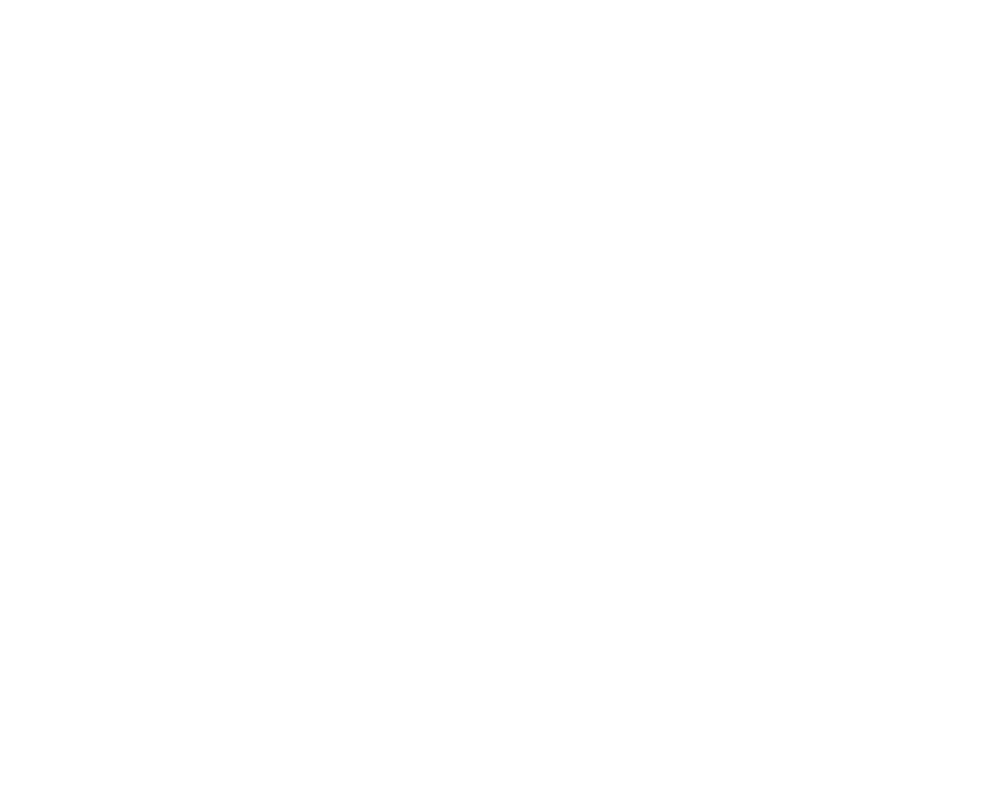
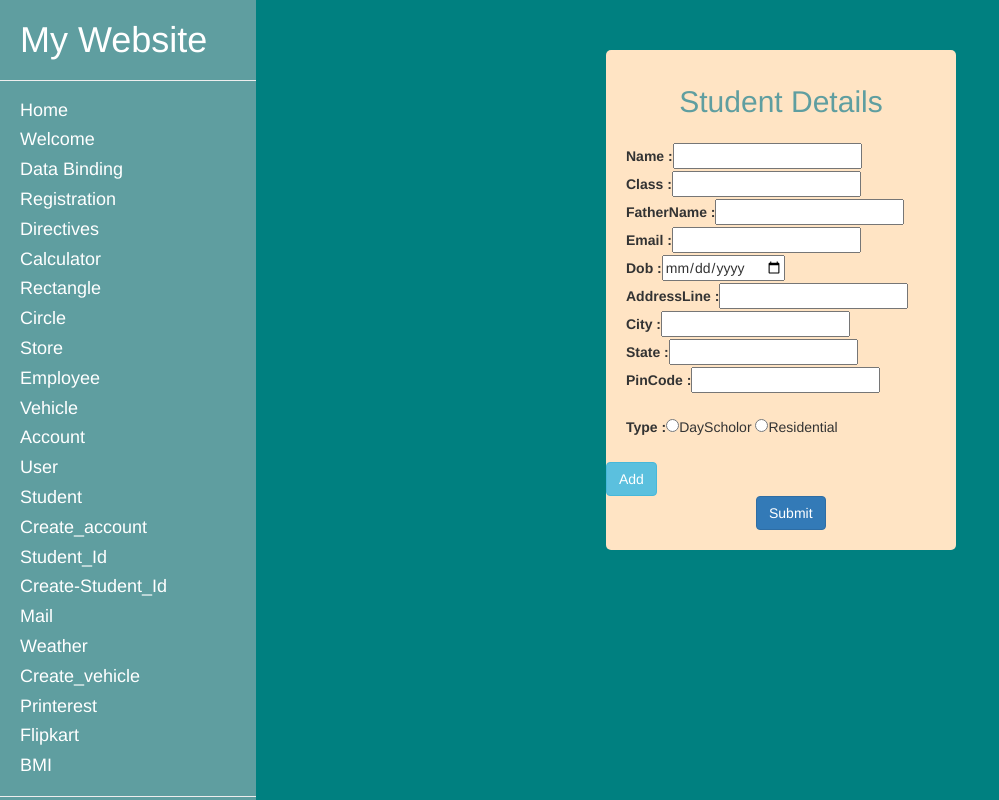
Before and after one commit to Bheemraaj/Angular_Project, an Angular app: page /dashboard/student in a window 1280 px wide. Before the commit this address led to /. Shown: the whole page, without its empty margins (0-999 px from the left). Built offline with nearby package versions, Linux system fonts and the light colour scheme.

Commit message:
validations

```diff
--- a/src/app/app-routing.module.ts
+++ b/src/app/app-routing.module.ts
@@ -24,6 +24,7 @@ import { CreateAccountComponent } from './create-account/create-account.componen
 import { StudentIdComponent } from './student-id/student-id.component';
 import { CreateStudentIdComponent } from './create-student-id/create-student-id.component';
 import { CreateUserComponent } from './create-user/create-user.component';
+import { StudentComponent } from './student/student.component';
 
 const routes: Routes = [
   {path:'dashboard',component:DashboardComponent,children:[
@@ -49,7 +50,8 @@ const routes: Routes = [
     {path:'create_account',component:CreateAccountComponent},
     {path:'student_id',component:StudentIdComponent},
     {path:'create-student_id',component:CreateStudentIdComponent},
-    {path:'create-user',component:CreateUserComponent}
+    {path:'create-user',component:CreateUserComponent},
+    {path:'student',component:StudentComponent}
 
     ]},
     {path:'login',component:LoginComponent}
--- a/src/app/app.module.ts
+++ b/src/app/app.module.ts
@@ -29,6 +29,7 @@ import { CreateAccountComponent } from './create-account/create-account.componen
 import { StudentIdComponent } from './student-id/student-id.component';
 import { CreateStudentIdComponent } from './create-student-id/create-student-id.component';
 import { CreateUserComponent } from './create-user/create-user.component';
+import { StudentComponent } from './student/student.component';
 
 
 @NgModule({
@@ -58,6 +59,7 @@ import { CreateUserComponent } from './create-user/create-user.component';
     StudentIdComponent,
     CreateStudentIdComponent,
     CreateUserComponent,
+    StudentComponent,
 
   ],
   imports: [
--- a/src/app/create-user/create-user.component.css
+++ b/src/app/create-user/create-user.component.css
@@ -1,5 +1,18 @@
 form{
-    width: 350px;
-    height: 400px;
+    width: 370px;
+    height: 600px;
    background-color: coral;
+   cursor: pointer;
+   /* overflow: auto; */
 }
+h2{
+    text-align: center;
+    color: white;
+    padding: 10px;
+}
+input{
+    margin-left: 30px;
+}
+label{
+    padding-left: 20px;
+}
--- a/src/app/create-user/create-user.component.html
+++ b/src/app/create-user/create-user.component.html
@@ -20,15 +20,25 @@
     <div *ngIf="userForm.get('email')?.touched && userForm.get('email')?.invalid">
         <p class="error" *ngIf="userForm.get('email')?.errors?.['required']">Email is required</p>
         <p class="error" *ngIf="userForm.get('email')?.errors?.['email']">Eamil Format</p>
-        <!-- <p class="error" *ngIf="userForm.get('email')?.errors?.['max']">Maximum 60 years</p> -->
     </div><br>
     <label for="">Phone :</label>
-    <input type="text" formControlName="phone"><br>
+    <input type="number" formControlName="phone">
+    <div *ngIf="userForm.get('phone')?.touched && userForm.get('phone')?.invalid">
+        <p class="error" *ngIf="userForm.get('phone')?.errors?.['required']">Phone number is required.</p>
+        <p class="error" *ngIf="userForm.get('phone')?.errors?.['pattern']">Invalid phone number format.</p>
+    </div><br>
     <div formGroupName="address">
         <label for="">City :</label>
-        <input type="text" formControlName="city"><br>
+        <input type="text" formControlName="city">
+        <div *ngIf="userForm.get('address')?.get('city')?.touched && userForm.get('address')?.get('city')?.invalid">
+            <p class="error" *ngIf="userForm.get('address')?.get('city')?.errors?.['required']">City is required.</p>
+        </div><br>
         <label for="">pin :</label>
-        <input type="text" formControlName="pin">
+        <input type="number" formControlName="pin">
+        <div *ngIf="userForm.get('address')?.get('pin')?.touched && userForm.get('address')?.get('pin')?.invalid">
+            <p class="error" *ngIf="userForm.get('address')?.get('pin')?.errors?.['required']">Pin is required.</p>
+
+        </div>
     </div><br>
 
 
@@ -57,8 +67,12 @@
         <div *ngFor="let cards of cardsFormArray.controls; let i=index">
             <div formGroupName="{{i}}">
                 <h2>Card {{i+1}}</h2>
+
                 <label for="">Number :</label>
-                <input type="number" formControlName="number"><br>
+                <input type="number" formControlName="number">
+                <div *ngIf="cardsFormArray.controls[i]?.get('number')?.touched && cardsFormArray.controls[i]?.get('number')?.invalid">
+                    <p class="error" *ngIf="cardsFormArray.controls[i]?.get('number')?.errors?.['required'] "> Number Required</p>
+                </div><br>
 
                 <label for="">Expiry :</label>
 
--- a/src/app/create-user/create-user.component.ts
+++ b/src/app/create-user/create-user.component.ts
@@ -15,11 +15,11 @@ export class CreateUserComponent {
       name:new FormControl('',[Validators.required,Validators.minLength(3),Validators.maxLength(10)]),
       age:new FormControl('',[Validators.required,Validators.min(18),Validators.max(60)]),
       email:new FormControl('',[Validators.required,Validators.email]),
-      phone:new FormControl(),
+      phone:new FormControl('', [Validators.required,Validators.pattern("^[0-9]{10}$")]),
       address: new FormGroup(
         {
-          city:new FormControl(),
-          pin:new FormControl()
+          city:new FormControl('',[Validators.required]),
+          pin:new FormControl('',[Validators.required])
         }
       ),
       type:new FormControl(),
@@ -37,9 +37,9 @@ export class CreateUserComponent {
   addCard(){
     this.cardsFormArray.push(
       new FormGroup({
-        number:new FormControl,
-        expiry:new FormControl,
-        cvv:new FormControl
+        number:new FormControl('',[Validators.required]),
+        expiry:new FormControl(),
+        cvv:new FormControl()
       })
     )
   }
--- a/src/app/dashboard/dashboard.component.html
+++ b/src/app/dashboard/dashboard.component.html
@@ -14,6 +14,7 @@
         <h4 routerLink="vehicle">Vehicle</h4>
         <h4 routerLink="account">Account</h4>
         <h4 routerLink="create-user">User</h4>
+        <h4 routerLink="student">Student</h4>
         <h4 routerLink="create_account">Create_account</h4>
         <h4 routerLink="student_id">Student_Id</h4>
         <h4 routerLink="create-student_id">Create-Student_Id</h4>
--- /dev/null
+++ b/src/app/student/student.component.css
@@ -0,0 +1,22 @@
+form{
+    width: 350px;
+    height: 500px;
+
+    background-color: bisque;
+    margin-top: 50px;
+    margin-left: 350px;
+    border-radius: 5px;
+
+    overflow: auto;
+}
+h2{
+    text-align: center;
+    color: cadetblue;
+    padding: 15px;
+}
+label{
+    margin-left: 20px;
+}
+#b1{
+    margin-left: 150px;
+}
--- /dev/null
+++ b/src/app/student/student.component.html
@@ -0,0 +1,71 @@
+<form [formGroup]="studentForm">
+    <h2>Student Details</h2>
+
+    <label for="">Name :</label>
+    <input type="text" formControlName="name">
+    <div *ngIf="studentForm.get('name')?.touched && studentForm.get('name')?.invalid">
+        <p class="error" *ngIf="studentForm.get('name')?.errors?.['required']">Name is required</p>
+        <p class="error" *ngIf="studentForm.get('name')?.errors?.['minlength']">Minimum 3 charecters</p>
+        <p class="error" *ngIf="studentForm.get('name')?.errors?.['maxlength']">Maximum 10 charecters</p>
+    </div><br>
+    <label for="">Class :</label>
+    <input type="number" formControlName="class"><br>
+    <label for="">FatherName :</label>
+    <input type="text" formControlName="fatherName"><br>
+    <label for="">Email :</label>
+    <input type="email" formControlName="email">
+    <div *ngIf="studentForm.get('email')?.touched && studentForm.get('email')?.invalid">
+        <p class="error" *ngIf="studentForm.get('email')?.errors?.['required']">Email is required</p>
+        <p class="error" *ngIf="studentForm.get('email')?.errors?.['email']"> Invaild Mail Formate</p>
+    </div><br>
+    <label for="">Dob :</label>
+    <input type="date" formControlName="dob"><br>
+
+    <div formGroupName="address">
+        <label for="">AddressLine :</label>
+        <input type="text" formControlName="addressLine"><br>
+        <label for="">City :</label>
+        <input type="text" formControlName="city"><br>
+        <label for="">State :</label>
+        <input type="text" formControlName="state"><br>
+        <label for="">PinCode :</label>
+        <input type="number" formControlName="pinCode">
+        <div *ngIf="studentForm.get('pinCode')?.touched && studentForm.get('pinCode')?.invalid">
+            <p class="error" *ngIf="studentForm.get('pinCode')?.errors?.['required']">Pin is required</p>
+            <p class="error" *ngIf="studentForm.get('pinCode')?.errors?.['pattern']">Pin Formate</p>
+        </div>
+    </div><br>
+    <label for="">Type : </label>
+    <input type="radio" name="type" formControlName="type" value="dayScholor">DayScholor
+    <input type="radio" name="type" formControlName="type" value="residential">Residential
+    <div *ngIf="studentForm.get('type')?.value=='dayScholor'">
+        <label for="">BusFee :</label>
+        <input type="number" formControlName="busFee">
+    </div><br>
+    <div *ngIf="studentForm.get('type')?.value=='residential'">
+        <label for="">HostelFee :</label>
+        <input type="number" formControlName="hostelFee">
+    </div><br>
+    <button class="btn btn-info" (click)="addMarks()">Add</button>
+
+    <div formArrayName="marksDetails">
+        <div *ngFor="let card of marksDetailsFormArray.controls; let i=index">
+            <div formGroupName="{{i}}">
+                <h2>Card{{i}}</h2>
+                <label for="">Class :</label>
+                <input type="text" formControlName="class"><br>
+                <label for="">Year :</label>
+                <input type="number" formControlName="year"><br>
+                <label for="">Percentage :</label>
+                <input type="number" formControlName="percentage"><br>
+
+                <button class="btn btn-danger" (click)="deleteCard(i)">Delete</button>
+
+            </div>
+        </div>
+    </div>
+
+
+
+    <button class="btn btn-primary" id="b1" (click)="submit()">Submit</button>
+</form>
--- /dev/null
+++ b/src/app/student/student.component.ts
@@ -0,0 +1,72 @@
+import { Component } from '@angular/core';
+import { FormArray, FormControl, FormGroup, Validators } from '@angular/forms';
+
+@Component({
+  selector: 'app-student',
+  templateUrl: './student.component.html',
+  styleUrls: ['./student.component.css']
+})
+export class StudentComponent {
+
+  public studentForm:FormGroup=new FormGroup(
+    {
+      name:new FormControl('',[Validators.required,Validators.minLength(3),Validators.maxLength(10)]),
+      class:new FormControl(),
+      fatherName:new FormControl(),
+      email:new FormControl('',[Validators.required,Validators.email]),
+      dob:new FormControl(),
+      address:new FormGroup(
+        {
+          addressLine:new FormControl(),
+          city:new FormControl(),
+          state:new FormControl(),
+          pinCode:new FormControl('',[Validators.required,Validators.pattern("^[0-9]{6}$")])
+        }
+      ),
+      type:new FormControl(),
+      marksDetails:new FormArray([])
+    }
+  )
+
+  get marksDetailsFormArray(){
+    return this.studentForm.get('marksDetails') as FormArray;
+  }
+
+
+  addMarks(){
+    this.marksDetailsFormArray.push(
+      new FormGroup({
+        class:new FormControl,
+        year:new FormControl,
+        percentage:new FormControl
+      })
+    )
+  }
+
+  deleteCard(i:number)
+  {
+    this.marksDetailsFormArray.removeAt(i);
+  }
+
+  constructor(){
+    this.studentForm.get("type")?.valueChanges.subscribe(
+      (data:any)=>{
+        if(data=="dayScholor"){
+          this.studentForm.addControl('busFee',new FormControl());
+          this.studentForm.removeControl('hostelFee');
+        }
+        else{
+          this.studentForm.addControl('hostelFee',new FormControl());
+          this.studentForm.removeControl('busFee');
+        }
+      }
+    )
+  }
+
+
+
+  submit(){
+    console.log(this.studentForm);
+  }
+
+}
```
Also changed, not shown: 1 other file (tests, documents, lock files or other folders).
